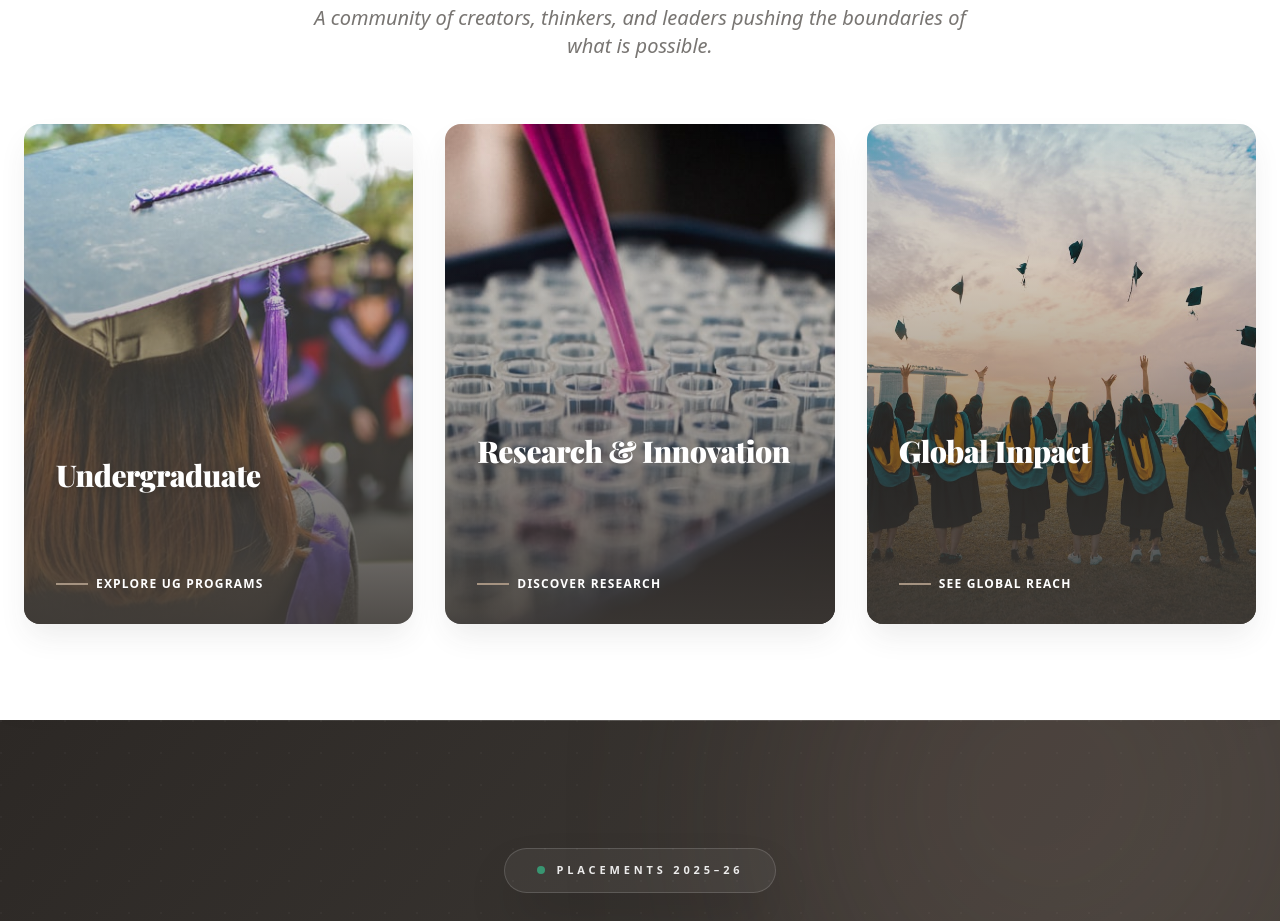
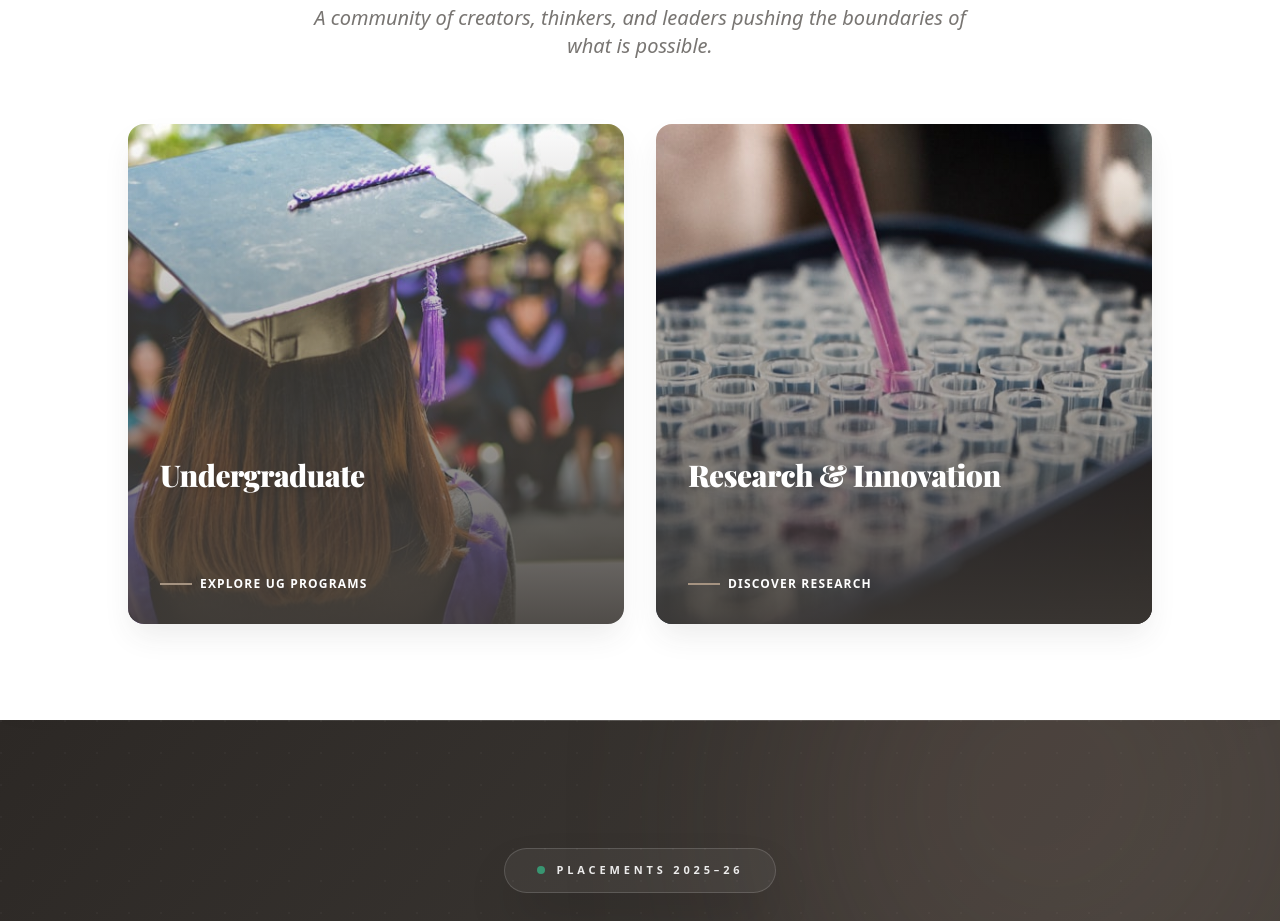
Before and after one commit to shubhranshux/trident, a React (Vite) app in the folder temp-app/: page / in a window 1280 px wide. Shown: the part 5540-6461 px from the top of the page. Built offline with nearby package versions, Linux system fonts and the light colour scheme; a web font is replaced by a local one.

Commit message:
chore: remove global impact section from discover

```diff
--- a/temp-app/src/components/Discover.jsx
+++ b/temp-app/src/components/Discover.jsx
@@ -3,7 +3,6 @@
 
 import ugImg from "../assets/discover_graduation.jpg";
 import ptImg from "../assets/discover_research_lab.jpg";
-import glImg from "../assets/discover_global_campus.jpg";
 
 export default function Discover() {
   const cards = [
@@ -22,14 +21,6 @@
       link: "Discover Research",
       href: "https://research-tat.tekkzy.com/",
       delay: 200
-    },
-    {
-      title: "Global Impact",
-      desc: "Experience a campus that connects you to an international network of alumni and opportunities.",
-      img: glImg,
-      link: "See Global Reach",
-      href: "https://tat.tekkzy.com/",
-      delay: 400
     }
   ];
 
@@ -47,7 +38,7 @@
           </FadeInUp>
         </div>
 
-        <div className="grid grid-cols-1 md:grid-cols-3 gap-8">
+        <div className="grid grid-cols-1 md:grid-cols-2 gap-8 max-w-5xl mx-auto">
           {cards.map((c, i) => (
             <FadeInUp key={c.title} delay={c.delay}>
               <a href={c.href || "#"} className="group block h-[500px] rounded-2xl overflow-hidden relative shadow-[0_15px_30px_-5px_rgba(62,58,54,0.1)] hover:shadow-[0_25px_50px_-15px_rgba(139,110,102,0.3)] transition-all duration-700">
```
